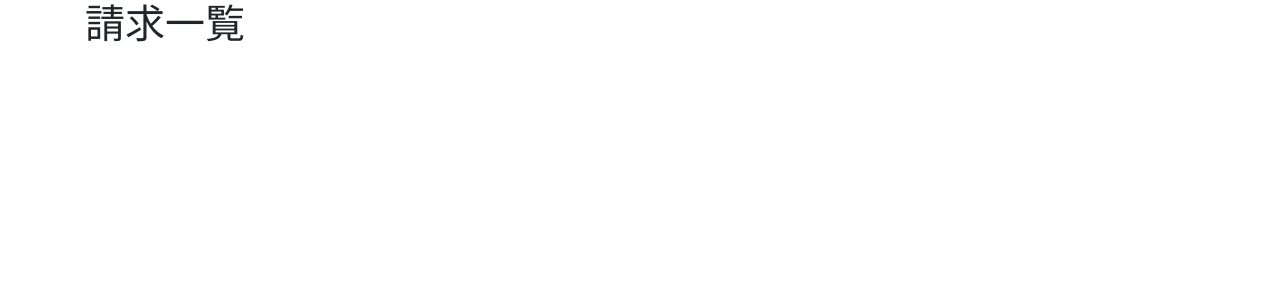
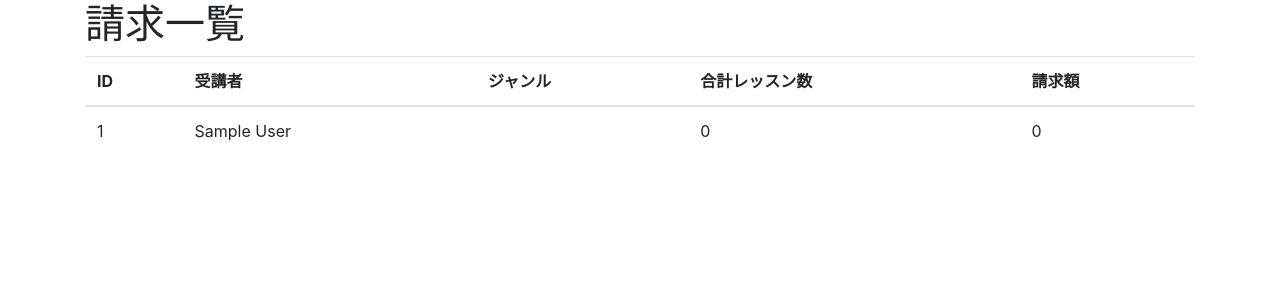
Before and after one commit to Th0rt/panair_entrance_exam, a Django app: page /invoices/2018/08 in a window 1280 px wide. Shown: the top 300 px of the page. Run offline with Django 3.2, Linux system fonts and the light colour scheme; tables that the repository leaves empty hold one stand-in row (values such as "Sample post"); some libraries are stand-ins or nearby versions.

Commit message:
Update: View settings

```diff
--- a/app/templates/app/invoices/index.html
+++ b/app/templates/app/invoices/index.html
@@ -3,5 +3,25 @@
 
 {% block content %}
   <h1>請求一覧</h1>
+  <table class="table">
+    <thead>
+      <th>ID</th>
+      <th>受講者</th>
+      <th>ジャンル</th>
+      <th>合計レッスン数</th>
+      <th>請求額</th>
+    </thead>
+    {% for invoice in invoices %}
+      <tbody>
+        <tr>
+          <td>{{ invoice.user.id }}</td>
+          <td>{{ invoice.user.name }}</td>
+          <td>{{ invoice.curriculum_list| join:', ' }}</td>
+          <td>{{ invoice.lessons.count }}</td>
+          <td>{{ invoice.charge }}</td>
+        </tr>
+      </tbody>
+    {% endfor %}
+  </table>
 
 {% endblock content %}
--- a/app/views.py
+++ b/app/views.py
@@ -1,8 +1,7 @@
 import datetime
 from django.shortcuts import render
 from django.shortcuts import redirect
-from .models import User
-from .models import Lesson
+from .models import User, Lesson, Curriculum, Invoice
 from .forms import UserForm, LessonForm
 
 
@@ -62,5 +61,5 @@ def lessons_edit(request, id):
     return render(request, 'app/lessons/edit.html', { 'form': form })
 
 def invoices_index(request, year, month):
-    users = User.objects.all()
-    return render(request, 'app/invoices/index.html', {'users': users, 'year': year, 'month': month })
+    invoices = [ Invoice(user, year, month) for user in User.objects.all() ]
+    return render(request, 'app/invoices/index.html', {'invoices': invoices })
```
